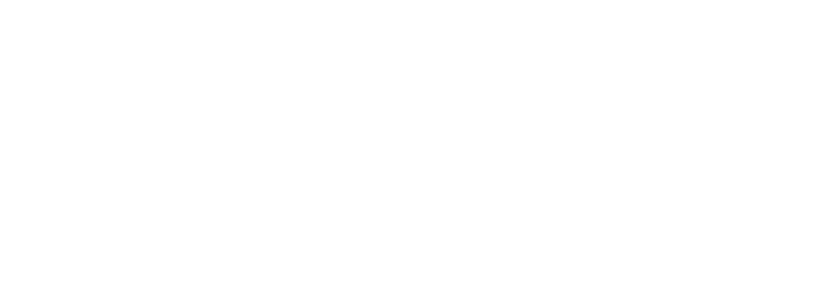
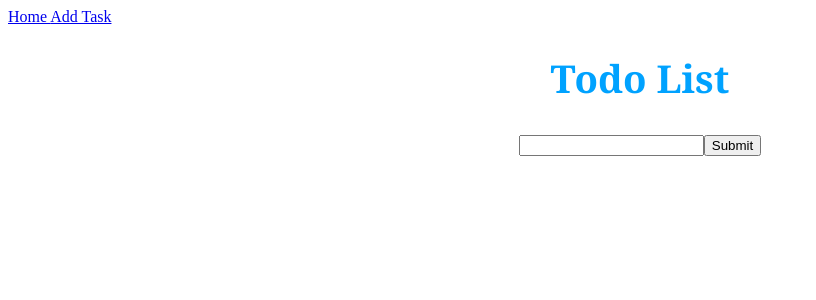
Before and after one commit to AdarshAntony/react-todo, a React (Create React App) app: page /createtask in a window 1280 px wide. Shown: the top 300 px of the page, without its empty margins (0-816 px from the left). Built offline with nearby package versions, Linux system fonts and the light colour scheme.

Commit message:
Modified Code
Modified code by adding different comp
onents, made useStates and functions.

```diff
--- a/package.json
+++ b/package.json
@@ -12,6 +12,7 @@
     "@types/react-dom": "^18.2.6",
     "react": "^18.2.0",
     "react-dom": "^18.2.0",
+    "react-router-dom": "^6.14.1",
     "react-scripts": "5.0.1",
     "typescript": "^4.9.5",
     "web-vitals": "^2.1.4"
--- a/src/App.css
+++ b/src/App.css
@@ -1,38 +1,14 @@
-.App {
+.app-name {
   text-align: center;
+  color: rgb(0, 162, 255);
+  font-family: Georgia;
+  font-size: larger;
 }
 
-.App-logo {
-  height: 40vmin;
-  pointer-events: none;
+.completed-task {
+  color: rgb(0, 255, 0);
 }
 
-@media (prefers-reduced-motion: no-preference) {
-  .App-logo {
-    animation: App-logo-spin infinite 20s linear;
-  }
+.avoid-btns {
+  display: none;
 }
-
-.App-header {
-  background-color: #282c34;
-  min-height: 100vh;
-  display: flex;
-  flex-direction: column;
-  align-items: center;
-  justify-content: center;
-  font-size: calc(10px + 2vmin);
-  color: white;
-}
-
-.App-link {
-  color: #61dafb;
-}
-
-@keyframes App-logo-spin {
-  from {
-    transform: rotate(0deg);
-  }
-  to {
-    transform: rotate(360deg);
-  }
-}
--- a/src/App.tsx
+++ b/src/App.tsx
@@ -1,14 +1,56 @@
-import React from 'react';
+import React, {  useState } from 'react';
+import { BrowserRouter as Router, Route, Routes } from "react-router-dom";
+import { ITask } from './interfaces';
+
+//File Imports
 import './App.css';
+import Navbar from './components/navbar/Navbar';
+import Home from './components/pages/Home';
+import CreateTask from './components/pages/CreateTask';
 
 function App() {
+
+  const [task, setTask] = useState<any>("");
+  const [todoList, setTodoList] = useState<ITask[]>([]);
+
+  //AddTask Function
+  const addTask = () => {
+    const newTask = {
+      id: Math.floor(Math.random() * 10000),
+      taskName: task,
+    }
+    setTodoList([...todoList, newTask]);
+    setTask("");
+  };
+
+
+  //UpdateTask Function
+  const updateTask = (taskId: number, newTaskName: string) => {
+    const updatedList = todoList.map((task) => task.id === taskId ? { ...task, taskName: newTaskName } : task);
+    setTodoList(updatedList);
+  };
+
+  //DeleteTask Function
+  const deleteTask = (id: number) => {
+    setTodoList(todoList.filter((task) => {
+      return task.id !== id
+    }));
+  };
+
   return (
-    <>
-    <div>
-      <h1>
-      </h1>
-    </div>
-    </>
+    <div className='App-body'>
+      <div className='nav-bar'>
+        <Router>
+          <Navbar></Navbar>
+          <Routes>
+            <Route path='/' element={<Home deleteTask={deleteTask} updateTask={updateTask} task={task} todoList={todoList} />} ></Route>
+            <Route path='/createtask' element={<CreateTask task={task} addTask={addTask} setTask={setTask} />} ></Route>
+
+          </Routes>
+        </Router>
+      </div>
+
+    </div >
   );
 }
 
--- /dev/null
+++ b/src/components/CreateTodoTask.tsx
@@ -0,0 +1,46 @@
+import React, { ChangeEvent, useState } from 'react'
+import { ITask } from '../interfaces'
+
+interface Props {
+  task: ITask;
+  todoList: ITask[];
+  updateTask(taskId: number, newTaskName: string): void;
+  deleteTask(id: number): void;
+}
+
+export const CreateTodoTask = ({ todoList, updateTask, deleteTask, task }: Props) => {
+
+  const [edit, setEdit] = useState<boolean>(false);
+  const [completed, setCompleted] = useState<boolean>(false);
+  const [newTaskName, setNewTaskName] = useState<string>("");
+
+  const completeEditing = () => {
+    updateTask(task.id, newTaskName);
+    setEdit(false);
+  };
+
+  const handleInputChange = (event: ChangeEvent<HTMLInputElement>) => {
+    setNewTaskName(event.target.value);
+  };
+
+  return (
+    <div className='task-box'>
+      <div>
+        {todoList && edit ? (
+          <>
+            <input type='text' value={newTaskName} placeholder='enter' onChange={handleInputChange} />
+            <button onClick={completeEditing}>Update</button>
+            <button onClick={() => setEdit(false)}>Cancel</button>
+          </>
+        ) : (
+          <>
+            <span className={completed ? "completed-task" : ""}>{task.taskName}</span>
+            <button className={completed ? "avoid-btns" : "toggle-btns"} onClick={() => setEdit(true)}>📝</button>
+            <button className={completed ? "avoid-btns" : "toggle-btns"} onClick={() => setCompleted(true)}>✅</button>
+            <button className="toggle-btns" onClick={() => deleteTask(task.id)}>⛔</button>
+          </>
+        )}
+      </div>
+    </div>
+  )
+}
--- /dev/null
+++ b/src/components/navbar/Navbar.tsx
@@ -0,0 +1,13 @@
+import React from 'react'
+import { Link } from 'react-router-dom'
+
+const Navbar = () => {
+  return (
+    <div className='navbar'>
+        <Link to="/"> Home </Link>
+        <Link to="createtask"> Add Task </Link>
+    </div>
+  )
+}
+
+export default Navbar
--- /dev/null
+++ b/src/components/pages/CreateTask.tsx
@@ -0,0 +1,27 @@
+import React, { ChangeEvent } from 'react';
+import { ITask } from '../../interfaces';
+
+interface Props {
+    task:any;
+    addTask():void;
+    setTask:(task:string) => void;
+}
+
+const CreateTask = ({task,addTask,setTask}:Props) => {
+
+    const handleChange = (event: ChangeEvent<HTMLInputElement>) => {
+        setTask(event.target.value);
+    };
+
+    return (
+        <div className='app-name'>
+            <h1>Todo List</h1>
+            <div className='form'>
+                <input type='text' value={task} onChange={handleChange} required={true} />
+                <button onClick={addTask} >Submit</button>
+            </div>
+        </div>
+    );
+};
+
+export default CreateTask;
--- /dev/null
+++ b/src/components/pages/Home.tsx
@@ -0,0 +1,29 @@
+import React from "react";
+import { ITask } from "../../interfaces";
+import { CreateTodoTask } from "../CreateTodoTask";
+
+interface Props {
+    task: ITask;
+    todoList: ITask[];
+    updateTask(taskId: number, newTaskName: string): void;
+    deleteTask(id: number): void;
+}
+
+const Home = ({ task, todoList, updateTask, deleteTask }: Props) => {
+
+    return (
+        <div className="Todo-body">
+            <div className='List-items'>
+                {
+                    todoList.length > 0 ?
+                        todoList.map((task: ITask, key: number) => {
+                            return <CreateTodoTask task={task} key={key} updateTask={updateTask} todoList={todoList} deleteTask={deleteTask} />
+                        }) :
+                        <h1>No Todos Available</h1>
+                }
+            </div>
+        </div>
+    );
+}
+
+export default Home;
--- /dev/null
+++ b/src/interfaces.ts
@@ -0,0 +1,4 @@
+export interface ITask {
+    id:number;
+    taskName:string;
+}
```
Also changed, not shown: 1 other file (tests, documents, lock files or other folders).
